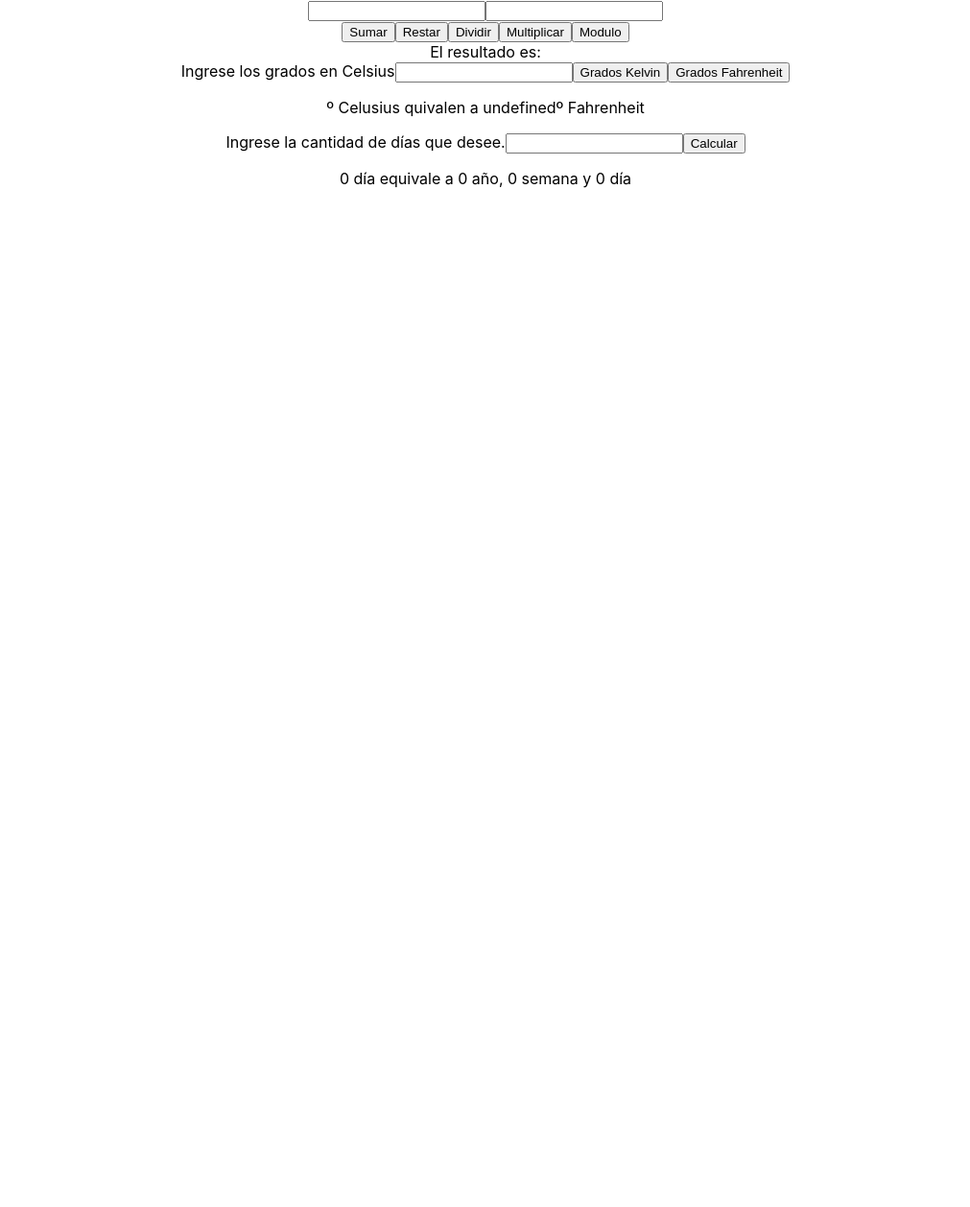
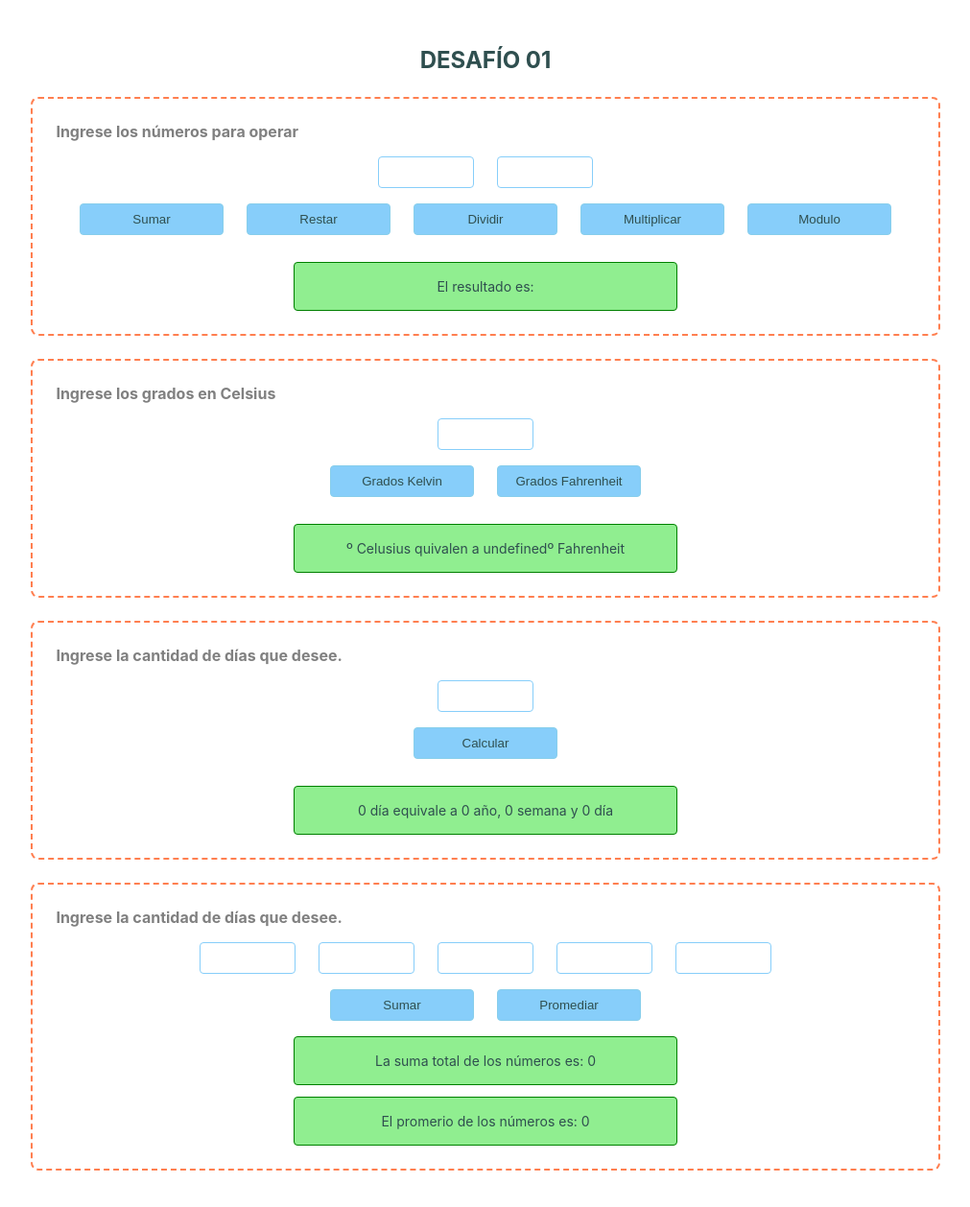
Before and after one commit to camila-frangp/challenge-01-dl, a React (Create React App) app: page / in a window 1280 px wide. Shown: the top 1258 px of the page at 96% size, without its empty margins (134-1145 px from the left). Before the commit the page ends 800 px from the top, so only its background shows below. Built offline with nearby package versions, Linux system fonts and the light colour scheme.

Commit message:
added styles

```diff
--- a/src/App.scss
+++ b/src/App.scss
@@ -1,38 +1,105 @@
-.App {
-  text-align: center;
+*{
+  margin: 0;
+  padding: 0;
+  box-sizing: border-box;
+}
+input[type=number] {
+  -moz-appearance: textfield;
 }
 
-.App-logo {
-  height: 40vmin;
-  pointer-events: none;
+input::-webkit-outer-spin-button,
+input::-webkit-inner-spin-button {
+  -webkit-appearance: none;
+  margin: 0;
 }
 
-@media (prefers-reduced-motion: no-preference) {
-  .App-logo {
-    animation: App-logo-spin infinite 20s linear;
+.challenge{
+  padding: 48px;
+  &_title{
+    text-align: center;
+    margin: 0 0 24px;
+    color: darkslategrey;
+    font-size: 24px;
+    text-transform: uppercase;
   }
 }
 
-.App-header {
-  background-color: #282c34;
-  min-height: 100vh;
-  display: flex;
-  flex-direction: column;
-  align-items: center;
-  justify-content: center;
-  font-size: calc(10px + 2vmin);
-  color: white;
+.content{
+  width: 80%;
+  margin: 0 auto 24px;
+  padding: 24px;
+  border: 2px dashed coral;
+  border-radius: 8px;
+  &:last-of-type{
+    margin: 0 auto;
+  }
+  &_title{
+    padding: 0 0 16px;
+    color: grey;
+    font-size: 16px;
+  }
+  .content-actions{
+    display: flex;
+    gap: 24px;
+    justify-content: center;
+    flex-wrap: wrap;
+    padding: 0 0 16px;
+    &_input{
+      padding: 8px;
+      width: 100px;
+      border: 1px solid lightskyblue;
+      border-radius: 4px;
+      &:focus{
+        outline: 2px solid lightseagreen;
+      }
+    }
+    &_button{
+      padding: 8px;
+      width: 150px;
+      background: lightskyblue;
+      border: 1px solid skyblue;
+      border-radius: 4px;
+      cursor: pointer;
+      color: darkslategray;
+      &:hover{
+        background: lightseagreen;
+        color: white;
+      }
+      &:focus{
+        outline: 2px solid lightseagreen;
+      }
+    }
+  }
+  &_result{
+    padding: 16px 0;
+    color: darkslategray;
+    font-size: 18px;
+    text-align: center;
+    width: 400px;
+    margin: 0 auto;
+    background: lightgreen;
+    border: 1px solid green;
+    font-size: 14px;
+    border-radius: 4px;
+    &:last-child{
+      margin: 12px auto 0;
+    }
+    &.content_result__error{
+      background: lightcoral;
+      border: 1px solid red;
+    }
+  }
 }
 
-.App-link {
-  color: #61dafb;
-}
+@media (max-width: 768px){
+  .challenge{
+    padding: 24px;
+  }
 
-@keyframes App-logo-spin {
-  from {
-    transform: rotate(0deg);
-  }
-  to {
-    transform: rotate(360deg);
+  .content{
+    width: 100%;
+    &_result{
+      width: 100%;
+    }
   }
 }
--- a/src/App.tsx
+++ b/src/App.tsx
@@ -2,15 +2,20 @@ import React from 'react';
 import Content01 from './sections/content-01/Content01';
 import Content02 from './sections/content-02/Content02';
 import Content03 from './sections/content-03/Content03';
+import Content04 from './sections/content-04/Content04';
+
 
 import './App.scss';
 
 function App() {
   return (
-    <div className="App">
+    <div className="challenge">
+      <h1 className='challenge_title'>Desafío 01</h1>
       <Content01 />
       <Content02 />
       <Content03 />
+      <Content04 />
+
     </div>
   );
 }
--- a/src/sections/content-01/Content01.tsx
+++ b/src/sections/content-01/Content01.tsx
@@ -1,5 +1,4 @@
-import React, { useRef, useState} from 'react';
-import './content-01.scss';
+import {  useState} from 'react';
 
 function Content01() {
   const [result, setResult] = useState<number | undefined>(undefined);
@@ -9,40 +8,39 @@ function Content01() {
   const [value01, setValue01] = useState<number>(0);
   const [value02, setValue02] = useState<number>(0);
 
-  const handleError = (option: string) => {
+  const handleError = (option: string): boolean => {
     if(value01 === value02){
       setTextError('Los números no pueden ser iguales');
       setActiveError(true);
+      return true;
     }
     if(value01 < 0 || value02 < 0){
       setActiveError(true);
       setTextError(`¡No puedes ${option} con números negativos!`);
+      return true;
     }
+    return false;
   }
 
   const handleOperation = (operation: string) => {
     setActiveError(false);
+    if (handleError(operation)) return;
     switch (operation) {
       case 'add':
-        handleError('sumar');
-        if (!activeError) setResult(value01 + value02);
+        setResult(value01 + value02);
         break;
       case 'subtract':
-        handleError('restar');
-        if (!activeError) setResult(value01 - value02);
+        setResult(value01 - value02);
         break;
       case 'divide':
-        handleError('dividir');
-        if (!activeError) setResult(value01 / value02);
+        setResult(value01 / value02);
         break;
       case 'multiply':
-        handleError('multiplicar');
-        if (!activeError) setResult(value01 * value02);
+        setResult(value01 * value02);
         break;
       case 'module':
-          handleError('modulo');
-          if (!activeError) setResult(value01 % value02);
-          break;
+        setResult(value01 % value02);
+        break;
       default:
         break;
     }
@@ -50,19 +48,20 @@ function Content01() {
 
   return (
     <section className='content content__01'>
-      <div>
-        <input type="number" onChange={(e) => setValue01(parseFloat(e.target.value))}/>
-        <input type="number" onChange={(e) => setValue02(parseFloat(e.target.value))}/>
+      <h3 className='content_title'>Ingrese los números para operar</h3>
+      <div className='content-actions'>
+        <input className='content-actions_input' type="number" onChange={(e) => setValue01(parseFloat(e.target.value))}/>
+        <input className='content-actions_input' type="number" onChange={(e) => setValue02(parseFloat(e.target.value))}/>
       </div>
-      <div>
-        <button onClick={() => handleOperation('add')}>Sumar</button>
-        <button onClick={() => handleOperation('subtract')}>Restar</button>
-        <button onClick={() => handleOperation('divide')}>Dividir</button>
-        <button onClick={() => handleOperation('multiply')}>Multiplicar</button>
-        <button onClick={() => handleOperation('module')}>Modulo</button>
+      <div className='content-actions'>
+        <button className='content-actions_button' onClick={() => handleOperation('add')}>Sumar</button>
+        <button className='content-actions_button' onClick={() => handleOperation('subtract')}>Restar</button>
+        <button className='content-actions_button' onClick={() => handleOperation('divide')}>Dividir</button>
+        <button className='content-actions_button' onClick={() => handleOperation('multiply')}>Multiplicar</button>
+        <button className='content-actions_button' onClick={() => handleOperation('module')}>Modulo</button>
       </div>
-      {!activeError && <div>El resultado es: {result}</div>}
-      {activeError && <div>{textError}</div>}
+      {!activeError && <div className='content_result'>El resultado es: {result}</div>}
+      {activeError && <div className='content_result content_result__error'>{textError}</div>}
     </section>
   );
 }
--- a/src/sections/content-02/Content02.tsx
+++ b/src/sections/content-02/Content02.tsx
@@ -1,4 +1,4 @@
-import {useState} from 'react';
+import { useState } from 'react';
 
 const Content02 = () => {
     const [value, setValue] = useState<string>('');
@@ -20,12 +20,15 @@ const Content02 = () => {
 
     return(
         <section className='content content__02'>
-            <label>Ingrese los grados en Celsius</label>
-            <input type='number' onChange={(e)=> setValue(e.target.value) }/>
-            <button onClick={() => handleTemperature('kelvin')}>Grados Kelvin</button>
-            <button onClick={() => handleTemperature('fahrenheit')}>Grados Fahrenheit</button>
-            <p>{value}º Celusius quivalen a {resultKelvin ? `${resultKelvin}º Kelvin` : `${resultFahrenheit}º Fahrenheit`} </p>
-
+            <h3 className='content_title'>Ingrese los grados en Celsius</h3>
+            <div className='content-actions'>
+                <input className='content-actions_input' type='number' onChange={(e)=> setValue(e.target.value) }/>
+            </div>
+            <div className='content-actions'>
+                <button className='content-actions_button' onClick={() => handleTemperature('kelvin')}>Grados Kelvin</button>
+                <button className='content-actions_button' onClick={() => handleTemperature('fahrenheit')}>Grados Fahrenheit</button>
+            </div>
+            <div className='content_result'>{value}º Celusius quivalen a {resultKelvin ? `${resultKelvin}º Kelvin` : `${resultFahrenheit}º Fahrenheit`} </div>
         </section>
     )
 }
--- a/src/sections/content-03/Content03.tsx
+++ b/src/sections/content-03/Content03.tsx
@@ -1,4 +1,4 @@
-import {useState} from 'react';
+import { useState } from 'react';
 
 const Content03 = () => {
     const [quantityDays, setQuantityDays] = useState<number>(0);
@@ -21,10 +21,14 @@ const Content03 = () => {
 
     return(
         <section className='content content__02'>
-            <label>Ingrese la cantidad de días que desee.</label>
-            <input type='number' onChange={(e)=> setQuantityDays(Number(e.target.value)) }/>
-            <button onClick={() => handleResult(quantityDays)}>Calcular</button>
-            <p>{quantityDays > 1 ? `${quantityDays} días`: `${quantityDays} día` } equivale a {year > 1 ? `${year} años`: `${year} año` }, {week > 1 ? `${week} semanas`: `${week} semana` } y {days > 1 ? `${days} días`: `${days} día` }</p>
+            <h3 className='content_title'>Ingrese la cantidad de días que desee.</h3>
+            <div className='content-actions'>
+                <input className='content-actions_input' type='number' onChange={(e)=> setQuantityDays(Number(e.target.value)) }/>
+            </div>
+            <div className='content-actions'>
+                <button className='content-actions_button' onClick={() => handleResult(quantityDays)}>Calcular</button>
+            </div>
+            <div className='content_result'>{quantityDays > 1 ? `${quantityDays} días`: `${quantityDays} día` } equivale a {year > 1 ? `${year} años`: `${year} año` }, {week > 1 ? `${week} semanas`: `${week} semana` } y {days > 1 ? `${days} días`: `${days} día` }</div>
         </section>
     )
 }
--- /dev/null
+++ b/src/sections/content-04/Content04.tsx
@@ -0,0 +1,44 @@
+import { useState } from 'react';
+
+const Content04 = () => {
+    const [number01, setNumber01] = useState<number>(0);
+    const [number02, setNumber02] = useState<number>(0);
+    const [number03, setNumber03] = useState<number>(0);
+    const [number04, setNumber04] = useState<number>(0);
+    const [number05, setNumber05] = useState<number>(0);
+    const [resultSum, setResultSuma] = useState<number>(0);
+    const [resultAverage, setResultAverage] = useState<number>(0);
+
+    const handleSum = (value01: number, value02: number, value03: number, value04: number, value05: number) => {
+        const sum = value01 + value02 + value03 + value04 + value05;
+        setResultSuma(sum);
+    }
+
+    const handleAverage = (value01: number, value02: number, value03: number, value04: number, value05: number) => {
+        const average = (value01 + value02 + value03 + value04 + value05) / 5;
+        setResultAverage(average);
+    }
+
+    return(
+        <section className='content content__02'>
+            <h3 className='content_title'>Ingrese la cantidad de días que desee.</h3>
+            <div className='content-actions'>
+                <input className='content-actions_input' type='number' onChange={(e)=> setNumber01(Number(e.target.value)) }/>
+                <input className='content-actions_input' type='number' onChange={(e)=> setNumber02(Number(e.target.value)) }/>
+                <input className='content-actions_input' type='number' onChange={(e)=> setNumber03(Number(e.target.value)) }/>
+                <input className='content-actions_input' type='number' onChange={(e)=> setNumber04(Number(e.target.value)) }/>
+                <input className='content-actions_input' type='number' onChange={(e)=> setNumber05(Number(e.target.value)) }/>
+            </div>
+            <div className='content-actions'>
+                <button className='content-actions_button' onClick={() => handleSum(number01, number02, number03, number04, number05)}>Sumar</button>
+                <button className='content-actions_button' onClick={() => handleAverage(number01, number02, number03, number04, number05)}>Promediar</button>
+            </div>
+
+            <div className='content_result'>La suma total de los números es: {resultSum}</div>
+            <div className='content_result'>El promerio de los números es: {resultAverage}</div>
+
+        </section>
+    )
+}
+
+export default Content04;
```
Also changed, not shown: src/sections/content-01/content-01.scss (deleted), src/sections/content-02/content-02.scss (deleted), src/sections/content-03/content-03.scss (deleted).
